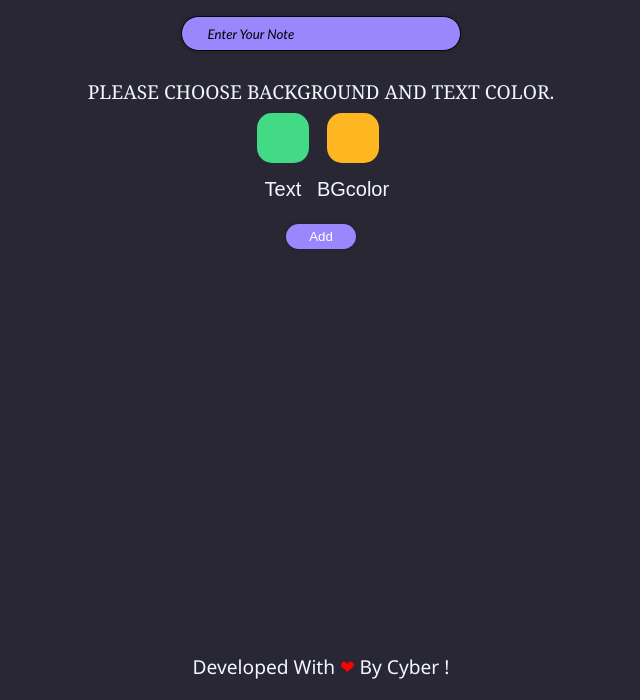
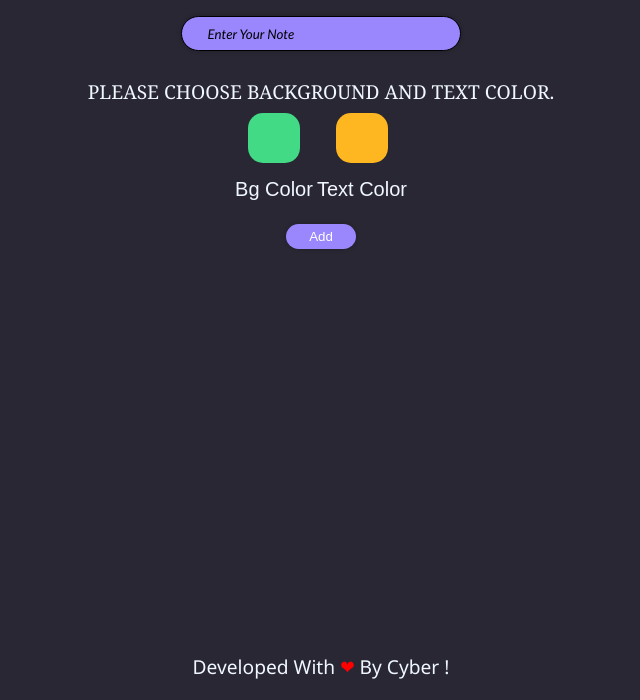
Before and after one commit to heyycyber/Note-Pad, a plain HTML site: page index.html in a window 1280 px wide. Shown: the part 100-800 px from the top of the page, without its empty margins (319-959 px from the left). Drawn offline with Linux system fonts and the light colour scheme.

Commit message:
Update index.html

```diff
--- a/index.html
+++ b/index.html
@@ -17,14 +17,14 @@
         <td>
           <div class="colorDiv">
             <input type="color" value="#43da86" id="colors" class="color" />
-            <label for="style1">Text</label>
+            <label for="style1">Bg Color</label>
           </div>
         </td>
 
         <td>
           <div class="colorDiv">
             <input type="color" value="#ffb721" id="fontColors" class="color" />
-            <label for="style2">BGcolor</label>
+            <label for="style2">Text Color</label>
           </div>
         </td>
       </tr>
```
